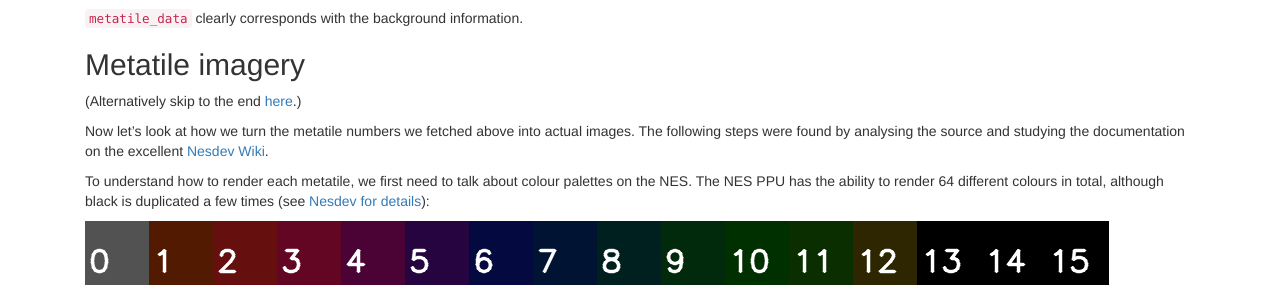
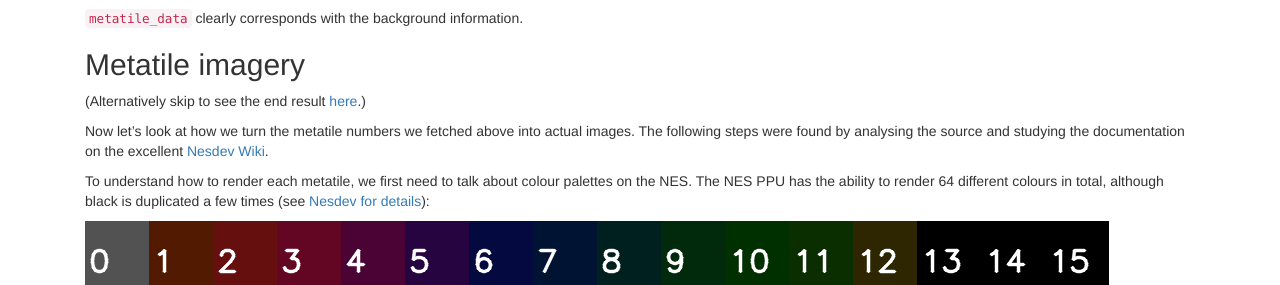
Before and after one commit to matthewearl/matthewearl.github.io, a Jekyll site: the page built from _posts/2018-06-28-smb-level-extractor.md, in a window 1280 px wide and 900 px high, scrolled down 6208 px. Shown: the part 167-452 px from the top of the window. Built offline with Jekyll 4.4.1, drawn with Linux system fonts in a browser that asks for light colours; nearby versions of some CDN libraries.

```diff
--- a/_posts/2018-06-28-smb-level-extractor.md
+++ b/_posts/2018-06-28-smb-level-extractor.md
@@ -329,7 +328,7 @@
 
 ## Metatile imagery
 
-(Alternatively skip to the end [here](#putting-it-all-together).)
+(Alternatively skip to see the end result [here](#putting-it-all-together).)
 
 Now let's look at how we turn the metatile numbers we fetched above into actual
 images.  The following steps were found by analysing the source and studying the
```
Also changed, not shown: other parts of _posts/2018-06-28-smb-level-extractor.md (+0 -1 lines).
